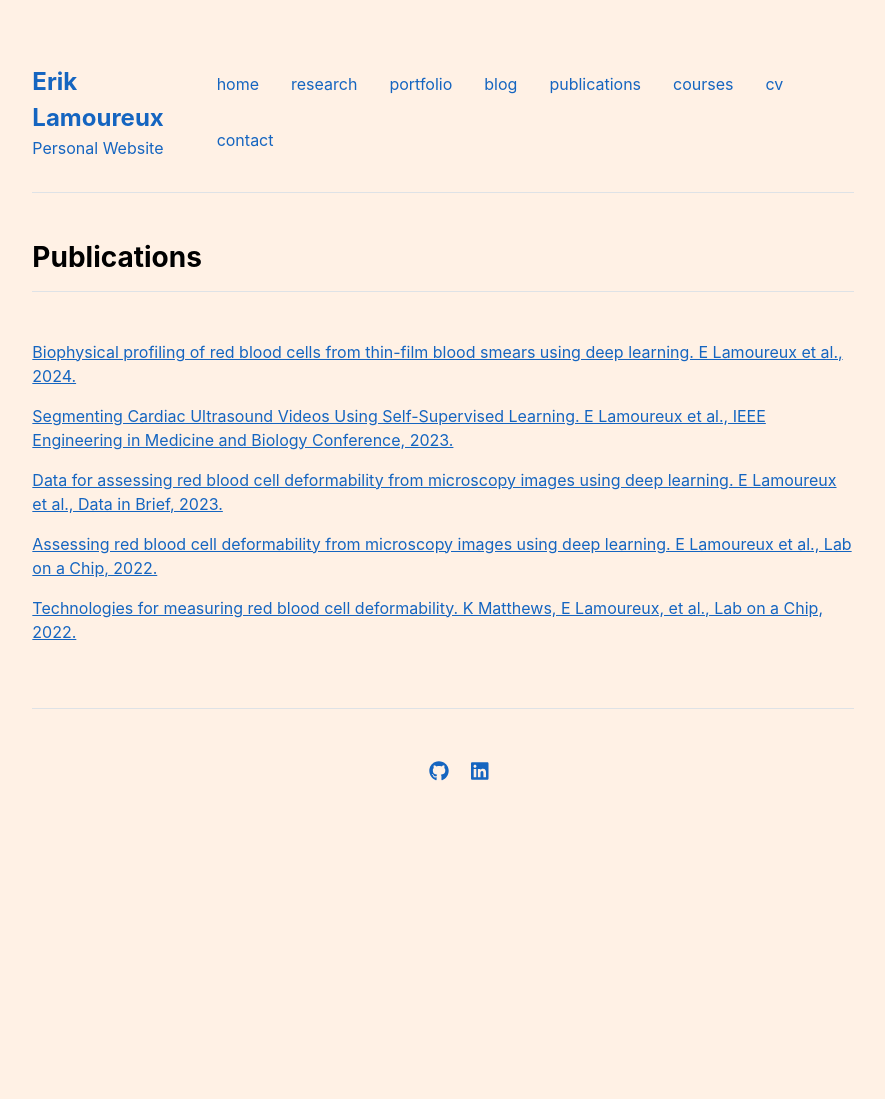
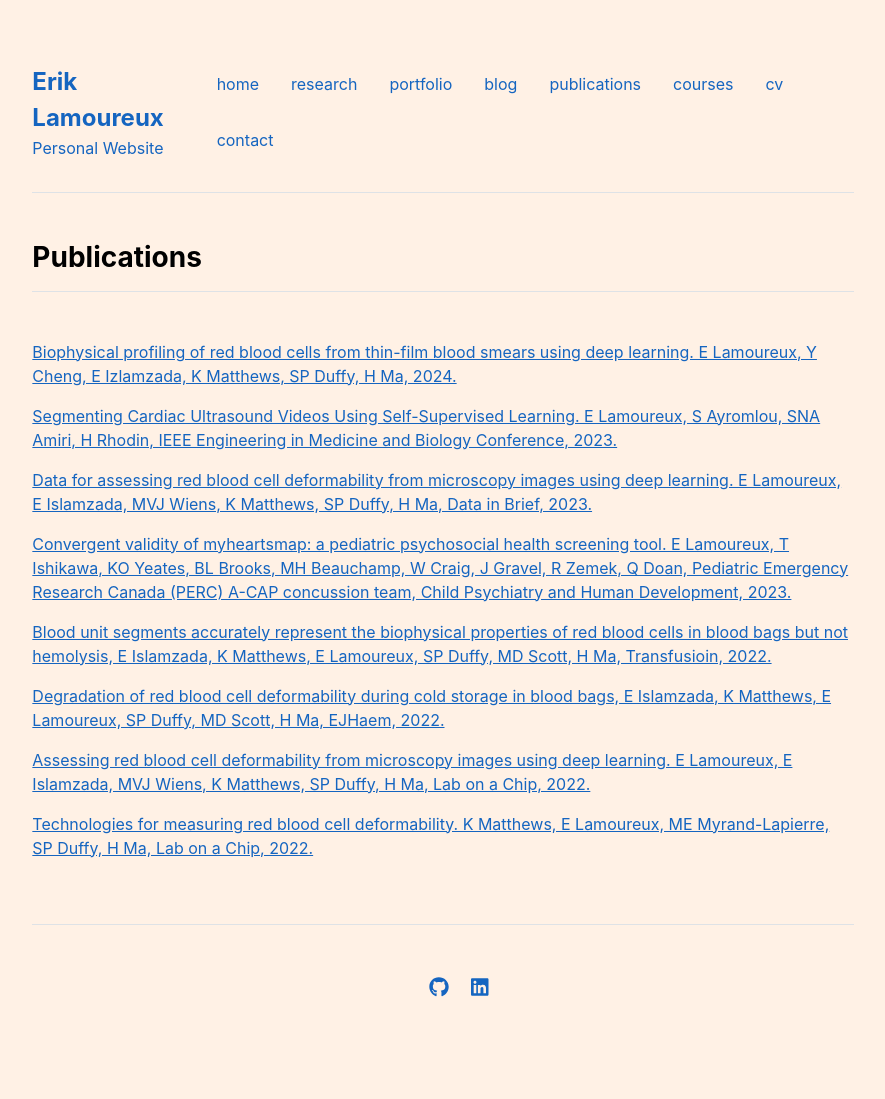
Before and after one commit to lamoureuxe/lamoureuxe.github.io, a Jekyll site: the page built from publications.md, in a window 1280 px wide. Shown: the whole page, without its empty margins (197-1082 px from the left). Built offline with Jekyll 4.4.1, drawn with Linux system fonts in a browser that asks for light colours; a style sheet for code colours, icons or effects is not loaded; before the commit the page ends 900 px from its top, so only the background shows below that.

Commit message:
publications addition

```diff
--- a/_data/publications.yml
+++ b/_data/publications.yml
@@ -1,12 +1,15 @@
 featured:
 - {name: 'Biophysical profiling of red blood cells from thin-film blood smears using deep learning. E Lamoureux et al., Heliyon, 2024.', url: '/publications/Heliyon.pdf'}
-- {name: 'Segmenting Cardiac Ultrasound Videos Using Self-Supervised Learning. E Lamoureux et al., IEEE Engineering in Medicine and Biology Conference, 2023.', url: '/publications/IEEE.pdf'}
+- {name: 'Segmenting cardiac ultrasound videos using self-supervised learning. E Lamoureux et al., IEEE Engineering in Medicine and Biology Conference, 2023.', url: '/publications/IEEE.pdf'}
 - {name: 'Assessing red blood cell deformability from microscopy images using deep learning. E Lamoureux et al., Lab on a Chip, 2022.', url: '/publications/LabChip1.pdf'}
 - {name: 'Technologies for measuring red blood cell deformability. K Matthews, E Lamoureux, et al., Lab on a Chip, 2022.', url: '/publications/LabChip2.pdf'}
 
 index:
-- {name: 'Biophysical profiling of red blood cells from thin-film blood smears using deep learning. E Lamoureux et al., 2024.', url: '/publications/Heliyon.pdf'}
-- {name: 'Segmenting Cardiac Ultrasound Videos Using Self-Supervised Learning. E Lamoureux et al., IEEE Engineering in Medicine and Biology Conference, 2023.', url: '/publications/IEEE.pdf'}
-- {name: 'Data for assessing red blood cell deformability from microscopy images using deep learning. E Lamoureux et al., Data in Brief, 2023.', url: '/publications/Data.pdf'}
-- {name: 'Assessing red blood cell deformability from microscopy images using deep learning. E Lamoureux et al., Lab on a Chip, 2022.', url: '/publications/LabChip1.pdf'}
-- {name: 'Technologies for measuring red blood cell deformability. K Matthews, E Lamoureux, et al., Lab on a Chip, 2022.', url: '/publications/LabChip2.pdf'}
+- {name: 'Biophysical profiling of red blood cells from thin-film blood smears using deep learning. E Lamoureux, Y Cheng, E Izlamzada, K Matthews, SP Duffy, H Ma, 2024.', url: '/publications/Heliyon.pdf'}
+- {name: 'Segmenting Cardiac Ultrasound Videos Using Self-Supervised Learning. E Lamoureux, S Ayromlou, SNA Amiri, H Rhodin, IEEE Engineering in Medicine and Biology Conference, 2023.', url: '/publications/IEEE.pdf'}
+- {name: 'Data for assessing red blood cell deformability from microscopy images using deep learning. E Lamoureux, E Islamzada, MVJ Wiens, K Matthews, SP Duffy, H Ma, Data in Brief, 2023.', url: '/publications/Data.pdf'}
+- {name: 'Convergent validity of myheartsmap: a pediatric psychosocial health screening tool. E Lamoureux, T Ishikawa, KO Yeates, BL Brooks, MH Beauchamp, W Craig, J Gravel, R Zemek, Q Doan, Pediatric Emergency Research Canada (PERC) A-CAP concussion team,  Child Psychiatry and Human Development, 2023.', url: '/publications/myheartsmap.pdf'}
+- {name: 'Blood unit segments accurately represent the biophysical properties of red blood cells in blood bags but not hemolysis, E Islamzada, K Matthews, E Lamoureux, SP Duffy, MD Scott, H Ma, Transfusioin, 2022.', url: '/publications/segments.pdf'}
+- {name: 'Degradation of red blood cell deformability during cold storage in blood bags, E Islamzada, K Matthews, E Lamoureux, SP Duffy, MD Scott, H Ma, EJHaem, 2022.', url: '/publications/degradation.pdf'}
+- {name: 'Assessing red blood cell deformability from microscopy images using deep learning. E Lamoureux, E Islamzada, MVJ Wiens, K Matthews, SP Duffy, H Ma, Lab on a Chip, 2022.', url: '/publications/LabChip1.pdf'}
+- {name: 'Technologies for measuring red blood cell deformability. K Matthews, E Lamoureux, ME Myrand-Lapierre, SP Duffy, H Ma, Lab on a Chip, 2022.', url: '/publications/LabChip2.pdf'}
```
